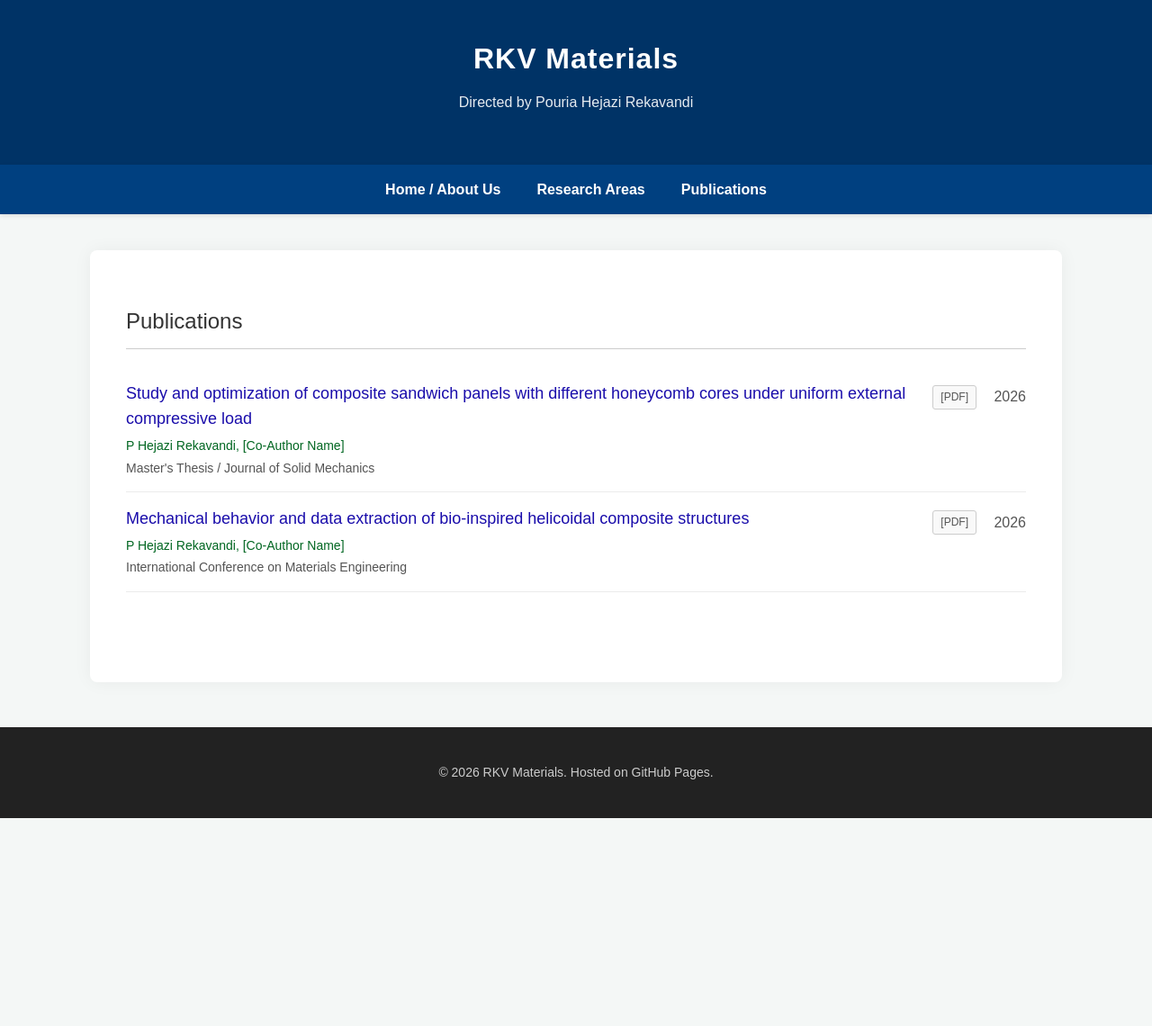
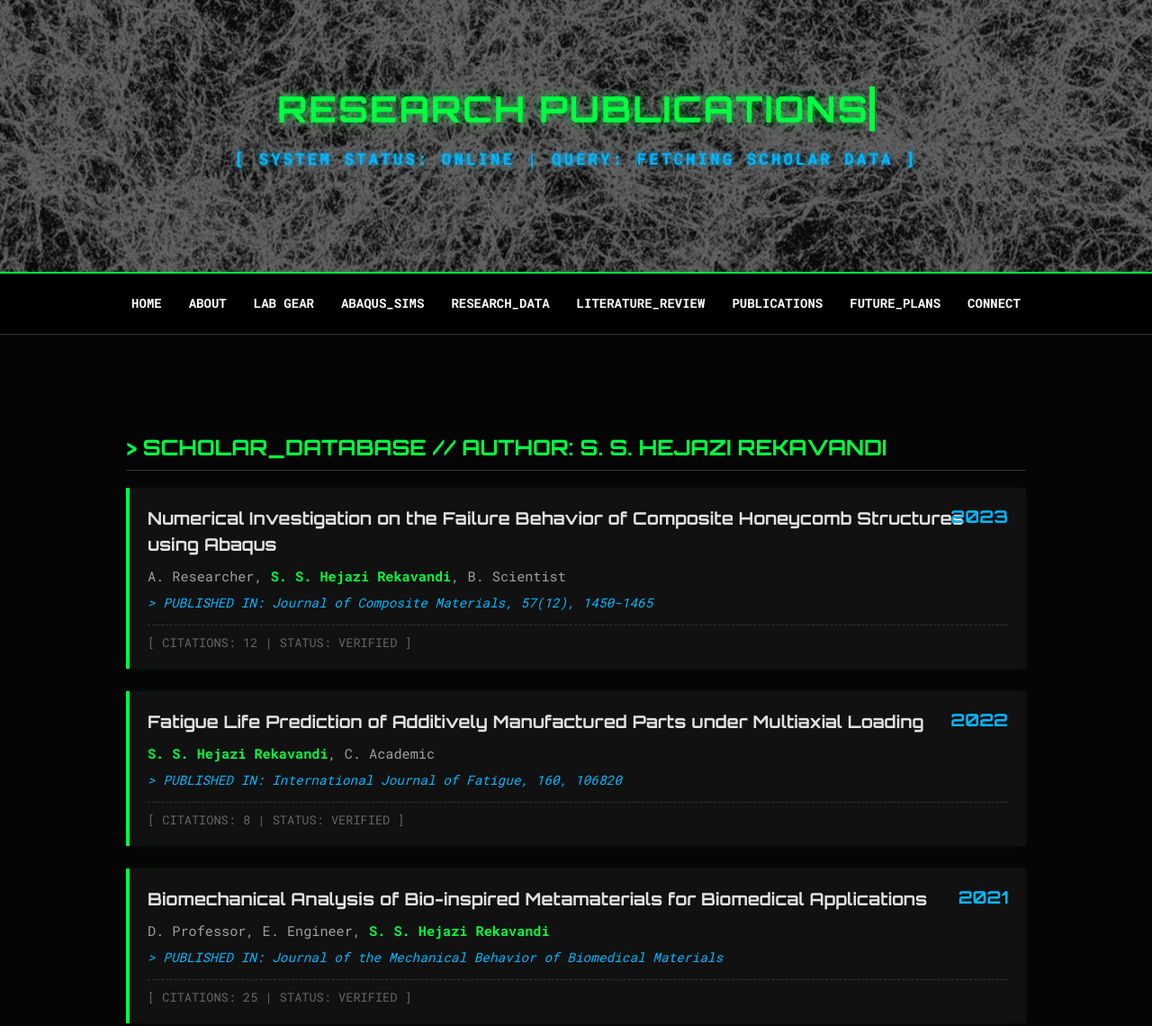
Before and after one commit to PouriaHejaziRekavandi/PRKMaterials.github.io, a plain HTML site: page publications.html in a window 1280 px wide. Shown: the top 1140 px of the page at 90% size. Before the commit the page ends 909 px from the top, so only its background shows below. Drawn offline with Linux system fonts and the light colour scheme.

Commit message:
Update publications page styling and content

```diff
--- a/publications.html
+++ b/publications.html
@@ -3,73 +3,291 @@
 <head>
     <meta charset="UTF-8">
     <meta name="viewport" content="width=device-width, initial-scale=1.0">
-    <title>Publications - RKV Materials</title>
+    <title>PUBLICATIONS - RKV MATERIALS</title>
     <style>
-        body { font-family: Arial, sans-serif; margin: 0; padding: 0; background-color: #f4f7f6; color: #222; line-height: 1.6; }
-        header { background: #003366; color: #fff; padding: 2.5rem 0; text-align: center; }
-        header h1 { margin: 0; font-size: 32px; letter-spacing: 1px; }
-        header p { margin-top: 10px; font-size: 16px; opacity: 0.9; }
-        nav { display: flex; justify-content: center; background: #004080; padding: 15px; box-shadow: 0 2px 5px rgba(0,0,0,0.1); position: sticky; top: 0; }
-        nav a { color: #fff; text-decoration: none; margin: 0 20px; font-weight: bold; transition: color 0.3s; }
-        nav a:hover { color: #ffcc00; }
-        .container { max-width: 1000px; margin: 40px auto; padding: 40px; background: #fff; box-shadow: 0 0 20px rgba(0,0,0,0.05); border-radius: 8px; min-height: 400px; }
-        h2 { color: #333; border-bottom: 1px solid #ccc; padding-bottom: 10px; font-weight: normal; font-size: 24px;}
+        /* تنظیمات کلی و فونت */
+        @import url('https://fonts.googleapis.com/css2?family=Orbitron:wght@400;700&family=Roboto+Mono:wght@400;700&display=swap');
 
-        /* استایل‌های اختصاصی شبیه به گوگل اسکالر */
-        .scholar-list { margin-top: 20px; }
-        .scholar-item { border-bottom: 1px solid #ebebeb; padding: 15px 0; display: flex; justify-content: space-between; align-items: flex-start; }
-        .scholar-content { flex: 1; padding-right: 20px; }
-        .scholar-title { color: #1a0dab; font-size: 18px; text-decoration: none; font-weight: normal; } /* رنگ آبی لینک‌های گوگل */
-        .scholar-title:hover { text-decoration: underline; }
-        .scholar-authors { color: #006621; font-size: 14px; margin-top: 4px; } /* رنگ سبز نویسندگان */
-        .scholar-venue { color: #545454; font-size: 14px; margin-top: 2px; } /* رنگ خاکستری مجله/کنفرانس */
+        body {
+            background-color: #050505;
+            color: #e0e0e0;
+            font-family: 'Roboto Mono', monospace;
+            margin: 0;
+            padding: 0;
+            overflow-x: hidden;
+        }
 
-        .scholar-right-side { display: flex; align-items: center; gap: 15px; margin-top: 5px; }
-        .scholar-year { color: #545454; font-size: 16px; min-width: 40px; text-align: right; }
-        .pdf-link { font-size: 12px; color: #555; border: 1px solid #ccc; padding: 3px 8px; border-radius: 3px; text-decoration: none; background: #f9f9f9; }
-        .pdf-link:hover { background: #eee; }
+        /* --- استایل جدید هدر متحرک --- */
+        header {
+            position: relative;
+            padding: 6rem 1rem;
+            text-align: center;
+            border-bottom: 2px solid #00ff41;
+            overflow: hidden;
+            z-index: 1;
+        }
 
-        footer { text-align: center; padding: 25px; background: #222; color: #ccc; margin-top: 50px; font-size: 14px; }
+        /* لایه پس‌زمینه متحرک */
+        header::before {
+            content: "";
+            position: absolute;
+            top: 0; left: 0; width: 100%; height: 100%;
+            background: url('header-bg.jpg') no-repeat center center;
+            background-size: cover;
+            filter: grayscale(100%) contrast(1.2) brightness(0.4);
+            animation: cosmic-move 40s infinite alternate linear;
+            z-index: -1;
+        }
+
+        @keyframes cosmic-move {
+            0% { transform: scale(1.1); }
+            100% { transform: scale(1.4); }
+        }
+
+        /* استایل بازگردانی شده برای h1 */
+        h1 {
+            font-family: 'Orbitron', sans-serif;
+            font-size: 2.5rem;
+            color: #00ff41;
+            text-shadow: 0 0 10px rgba(0, 255, 65, 0.7);
+            margin: 0;
+            display: inline-block;
+            overflow: hidden;
+            border-right: .15em solid #00ff41;
+            white-space: nowrap;
+            letter-spacing: 2px;
+            animation: typing 3.5s steps(30, end), blink-caret .75s step-end infinite;
+            max-width: 100%;
+        }
+
+        @keyframes typing { from { width: 0 } to { width: 100% } }
+        @keyframes blink-caret { from, to { border-color: transparent } 50% { border-color: #00ff41; } }
+
+        header p {
+            color: #00b8ff;
+            margin-top: 15px;
+            font-size: 1.1rem;
+            text-transform: uppercase;
+            letter-spacing: 3px;
+            font-weight: bold;
+            text-shadow: 0 0 5px #00b8ff;
+        }
+
+        /* نوار منو */
+        nav {
+            display: flex;
+            justify-content: center;
+            background: rgba(0, 0, 0, 0.9);
+            padding: 15px;
+            position: sticky;
+            top: 0;
+            z-index: 100;
+            flex-wrap: wrap;
+            border-bottom: 1px solid #333;
+            backdrop-filter: blur(5px);
+        }
+
+        nav a {
+            color: #fff;
+            text-decoration: none;
+            margin: 8px 15px;
+            font-weight: bold;
+            font-size: 14px;
+            position: relative;
+            transition: 0.3s;
+            text-transform: uppercase;
+        }
+
+        nav a:hover {
+            color: #00ff41;
+            text-shadow: 0 0 8px #00ff41;
+        }
+        nav a::after {
+            content: '';
+            display: block;
+            width: 0;
+            height: 2px;
+            background: #00ff41;
+            transition: width .3s;
+        }
+        nav a:hover::after { width: 100%; }
+
+        /* کانتینر اصلی */
+        .container {
+            max-width: 1100px;
+            margin: 50px auto;
+            padding: 20px;
+        }
+
+        /* --- استایل‌های جدید اضافه شده برای مقالات --- */
+        .publications-container {
+            max-width: 1000px;
+            margin: 0 auto;
+            padding: 20px;
+        }
+
+        .pub-item {
+            background: rgba(20, 20, 20, 0.8);
+            border-left: 4px solid #00ff41;
+            padding: 20px;
+            margin-bottom: 25px;
+            position: relative;
+            transition: all 0.3s ease;
+            box-shadow: 0 0 10px rgba(0, 255, 65, 0.05);
+        }
+
+        .pub-item:hover {
+            border-left-color: #00b8ff;
+            background: rgba(0, 184, 255, 0.05);
+            transform: translateX(10px);
+            box-shadow: -5px 0 15px rgba(0, 184, 255, 0.2);
+        }
+
+        .pub-year {
+            position: absolute;
+            top: 20px;
+            right: 20px;
+            color: #00b8ff;
+            font-family: 'Orbitron', sans-serif;
+            font-size: 1.2rem;
+            font-weight: bold;
+        }
+
+        .pub-title {
+            font-family: 'Orbitron', sans-serif;
+            font-size: 1.2rem;
+            margin: 0 0 10px 0;
+            line-height: 1.5;
+        }
+
+        .pub-title a {
+            color: #e0e0e0;
+            text-decoration: none;
+            transition: color 0.3s;
+        }
+
+        .pub-title a:hover {
+            color: #00ff41;
+            text-shadow: 0 0 5px #00ff41;
+        }
+
+        .pub-authors {
+            color: #a0a0a0;
+            font-size: 0.95rem;
+            margin: 0 0 10px 0;
+        }
+
+        .pub-authors strong {
+            color: #00ff41;
+        }
+
+        .pub-journal {
+            color: #00b8ff;
+            font-style: italic;
+            font-size: 0.9rem;
+            margin: 0;
+        }
+
+        .pub-metrics {
+            margin-top: 15px;
+            font-size: 0.85rem;
+            color: #666;
+            border-top: 1px dashed #333;
+            padding-top: 10px;
+        }
+
+        footer {
+            text-align: center;
+            padding: 30px;
+            background: #000;
+            color: #555;
+            font-size: 12px;
+            border-top: 1px solid #222;
+            margin-top: 50px;
+        }
+
+        @media (max-width: 768px) {
+            h1 { font-size: 1.2rem; white-space: normal; border: none; animation: none;}
+            .pub-year { position: static; display: block; margin-bottom: 10px; }
+        }
     </style>
 </head>
 <body>
 
     <header>
-        <h1>RKV Materials</h1>
-        <p>Directed by Pouria Hejazi Rekavandi</p>
+        <h1>RESEARCH PUBLICATIONS</h1>
+        <p>[ System Status: Online | Query: Fetching Scholar Data ]</p>
     </header>
 
     <nav>
-        <a href="index.html">Home / About Us</a>
-        <a href="research.html" target="_blank">Research Areas</a>
-        <a href="publications.html" target="_blank">Publications</a>
+        <a href="index.html">Home</a>
+        <a href="about.html" target="_blank" rel="noopener noreferrer">About</a>
+        <a href="equipment.html" target="_blank" rel="noopener noreferrer">Lab Gear</a>
+        <a href="abaqus.html" target="_blank" rel="noopener noreferrer">Abaqus_Sims</a>
+        <a href="research.html" target="_blank" rel="noopener noreferrer">Research_Data</a>
+        <a href="studied.html" target="_blank" rel="noopener noreferrer">Literature_Review</a>
+        <a href="publications.html">Publications</a>
+        <a href="future.html" target="_blank" rel="noopener noreferrer">Future_Plans</a>
+        <a href="contact.html" target="_blank" rel="noopener noreferrer">Connect</a>
     </nav>
 
     <div class="container">
-        <h2>Publications</h2>
-        <div class="scholar-list">
+        <div class="publications-container">
+            <h2 style="color: #00ff41; border-bottom: 1px solid #333; padding-bottom: 10px; font-family: 'Orbitron', sans-serif;">
+                > SCHOLAR_DATABASE // AUTHOR: S. S. HEJAZI REKAVANDI
+            </h2>
 
-            <div class="scholar-item">
-                <div class="scholar-content">
-                    <a href="#" class="scholar-title">Study and optimization of composite sandwich panels with different honeycomb cores under uniform external compressive load</a>
-                    <div class="scholar-authors">P Hejazi Rekavandi, [Co-Author Name]</div>
-                    <div class="scholar-venue">Master's Thesis / Journal of Solid Mechanics</div>
-                </div>
-                <div class="scholar-right-side">
-                    <a href="papers/paper1.pdf" target="_blank" class="pdf-link">[PDF]</a>
-                    <div class="scholar-year">2026</div>
+            <div class="pub-item">
+                <div class="pub-year">2023</div>
+                <h3 class="pub-title">
+                    <a href="https://scholar.google.com/" target="_blank" rel="noopener noreferrer">
+                        Numerical Investigation on the Failure Behavior of Composite Honeycomb Structures using Abaqus
+                    </a>
+                </h3>
+                <p class="pub-authors">
+                    A. Researcher, <strong>S. S. Hejazi Rekavandi</strong>, B. Scientist
+                </p>
+                <p class="pub-journal">
+                    > PUBLISHED IN: Journal of Composite Materials, 57(12), 1450-1465
+                </p>
+                <div class="pub-metrics">
+                    [ CITATIONS: 12 | STATUS: VERIFIED ]
                 </div>
             </div>
 
-            <div class="scholar-item">
-                <div class="scholar-content">
-                    <a href="#" class="scholar-title">Mechanical behavior and data extraction of bio-inspired helicoidal composite structures</a>
-                    <div class="scholar-authors">P Hejazi Rekavandi, [Co-Author Name]</div>
-                    <div class="scholar-venue">International Conference on Materials Engineering</div>
+            <div class="pub-item">
+                <div class="pub-year">2022</div>
+                <h3 class="pub-title">
+                    <a href="https://scholar.google.com/" target="_blank" rel="noopener noreferrer">
+                        Fatigue Life Prediction of Additively Manufactured Parts under Multiaxial Loading
+                    </a>
+                </h3>
+                <p class="pub-authors">
+                    <strong>S. S. Hejazi Rekavandi</strong>, C. Academic
+                </p>
+                <p class="pub-journal">
+                    > PUBLISHED IN: International Journal of Fatigue, 160, 106820
+                </p>
+                <div class="pub-metrics">
+                    [ CITATIONS: 8 | STATUS: VERIFIED ]
                 </div>
-                <div class="scholar-right-side">
-                    <a href="papers/paper2.pdf" target="_blank" class="pdf-link">[PDF]</a>
-                    <div class="scholar-year">2026</div>
+            </div>
+
+            <div class="pub-item">
+                <div class="pub-year">2021</div>
+                <h3 class="pub-title">
+                    <a href="https://scholar.google.com/" target="_blank" rel="noopener noreferrer">
+                        Biomechanical Analysis of Bio-inspired Metamaterials for Biomedical Applications
+                    </a>
+                </h3>
+                <p class="pub-authors">
+                    D. Professor, E. Engineer, <strong>S. S. Hejazi Rekavandi</strong>
+                </p>
+                <p class="pub-journal">
+                    > PUBLISHED IN: Journal of the Mechanical Behavior of Biomedical Materials
+                </p>
+                <div class="pub-metrics">
+                    [ CITATIONS: 25 | STATUS: VERIFIED ]
                 </div>
             </div>
 
@@ -77,7 +295,7 @@
     </div>
 
     <footer>
-        <p>© 2026 RKV Materials. Hosted on GitHub Pages.</p>
+        <p>SYSTEM SECURE. © 2026 RKV MATERIALS. ENCRYPTED CONNECTION.</p>
     </footer>
 
 </body>
```
